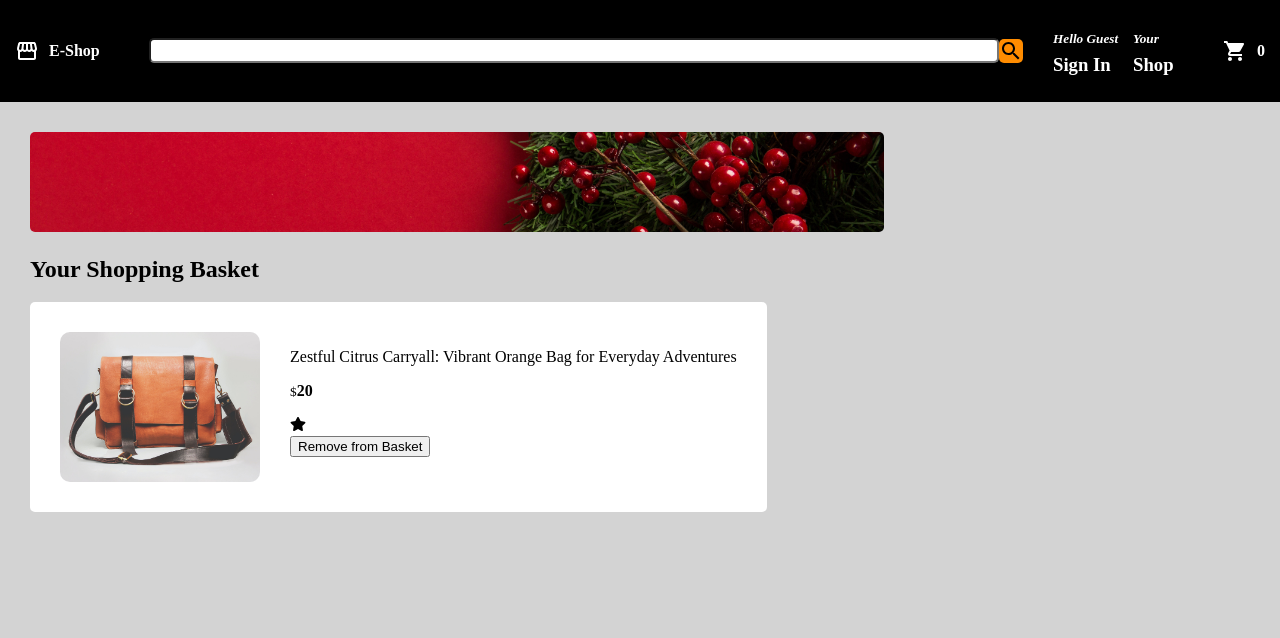
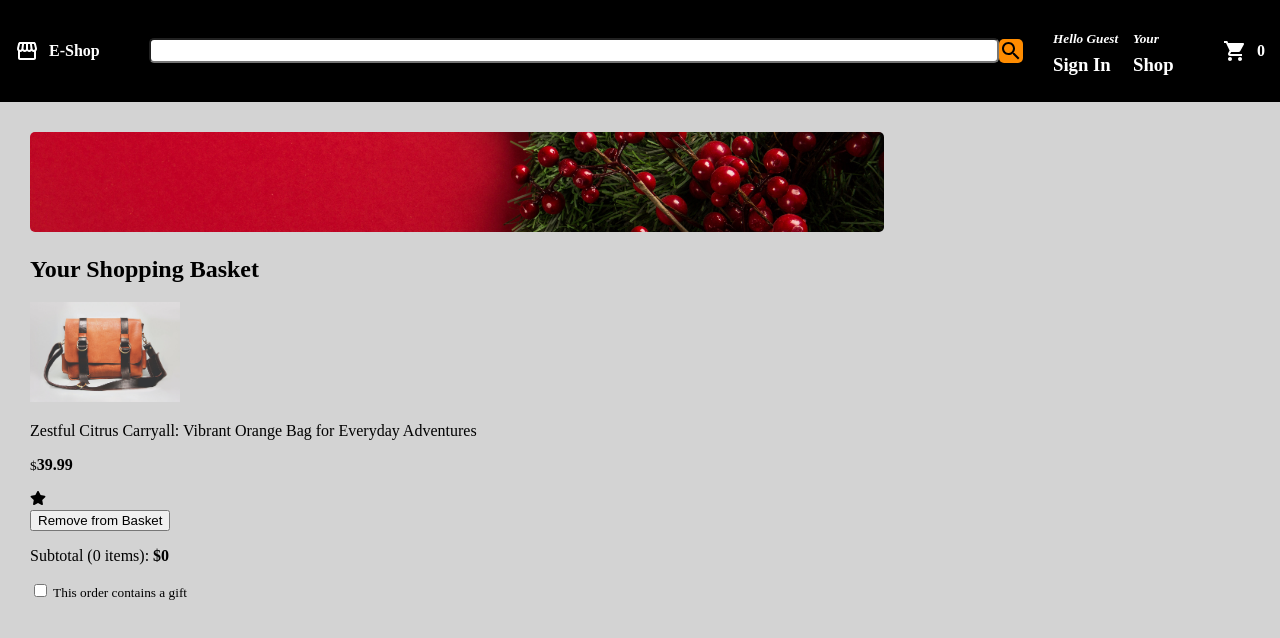
Before and after one commit to selimyay00/e-shop, a React (Vite) app: page /checkout in a window 1280 px wide. Shown: the top 638 px of the page. Built offline with nearby package versions, Linux system fonts and the light colour scheme.

Commit message:
completed the structure of checkout page

```diff
--- a/package.json
+++ b/package.json
@@ -15,6 +15,7 @@
     "@mui/icons-material": "^5.14.19",
     "@mui/material": "^5.14.19",
     "react": "^18.2.0",
+    "react-currency-format": "^1.1.0",
     "react-dom": "^18.2.0",
     "react-icons": "^4.12.0",
     "react-router-dom": "^6.20.1"
--- a/src/components/Checkout.jsx
+++ b/src/components/Checkout.jsx
@@ -1,6 +1,7 @@
 import './checkout.css';
 import christmas from '../images/christmas.jpg';
 import CheckoutProduct from './CheckoutProduct';
+import Subtotal from './Subtotal';
 
 function Checkout() {
     return (
@@ -11,7 +12,7 @@ function Checkout() {
                 <CheckoutProduct />
             </div>
             <div className='checkout__right'>
-
+                <Subtotal />
             </div>
         </div>
     )
--- a/src/components/CheckoutProduct.jsx
+++ b/src/components/CheckoutProduct.jsx
@@ -5,17 +5,21 @@ import { FaStar } from 'react-icons/fa';
 
 function CheckoutProduct() {
     return (
-        <div className='checkout-product'>
-            <img src={bag} className='cp-image'/>
-            <div className='product__info'>
-                <p className='cp-title'>
-                    Zestful Citrus Carryall: Vibrant Orange Bag for Everyday Adventures
+        <div className='checkoutProduct'>
+            <img
+                src={bag}
+                alt='checkout image'
+                className='checkoutProduct__image'
+            />
+            <div className='checkoutproduct__info'>
+                <p className='checoutProduct__title'>
+                Zestful Citrus Carryall: Vibrant Orange Bag for Everyday Adventures
                 </p>
-                <p>
+                <p className='checkoutProduct__price'>
                     <small>$</small>
-                    <strong>20</strong>
+                    <strong>39.99</strong>
                 </p>
-                <div className='product__rating'>
+                <div className='checkoutProduct__rating'>
                     <FaStar />
                 </div>
                 <button>Remove from Basket</button>
--- /dev/null
+++ b/src/components/Subtotal.jsx
@@ -0,0 +1,27 @@
+import './subtotal.css'
+import CurrencyFormat from 'react-currency-format'
+
+function Subtotal() {
+    return (
+        <div className='subtotal'>
+            <CurrencyFormat
+                renderText={(value) => (
+                    <>
+                        <p>
+                            Subtotal (0 items): <strong>$0</strong>
+                        </p>
+                        <small>
+                            <input type="checkbox" /> This order contains a gift
+                        </small>
+                    </>
+                )}
+                decimalScale={2}
+                value={0}
+                displayType='text'
+                thousandSeparator={true}
+            />
+        </div>
+    )
+}
+
+export default Subtotal
--- a/src/components/checkoutproduct.css
+++ b/src/components/checkoutproduct.css
@@ -1,18 +1,3 @@
-.checkout-product {
-    padding: 30px;
-    border-radius: 5px;
-    background-color: white;
-    width: max-content;
-    display: flex;
-    justify-content: right;
+.checkoutProduct__image {
+    height: 100px;
 }
-
-.cp-image {
-    height: 150px;
-    width: 200px;
-    object-fit: cover;
-    border-radius: 10px;
-    display: flex;
-    justify-content: left;
-    margin-right: 30px;
-}
--- a/src/components/header.css
+++ b/src/components/header.css
@@ -5,6 +5,7 @@
     display: flex;
     align-items: center;
     column-gap: 30px;
+    width: 100%;
   }
 
 .header__section1 {
```
Also changed, not shown: src/components/subtotal.css (added), 1 other file (tests, documents, lock files or other folders).
